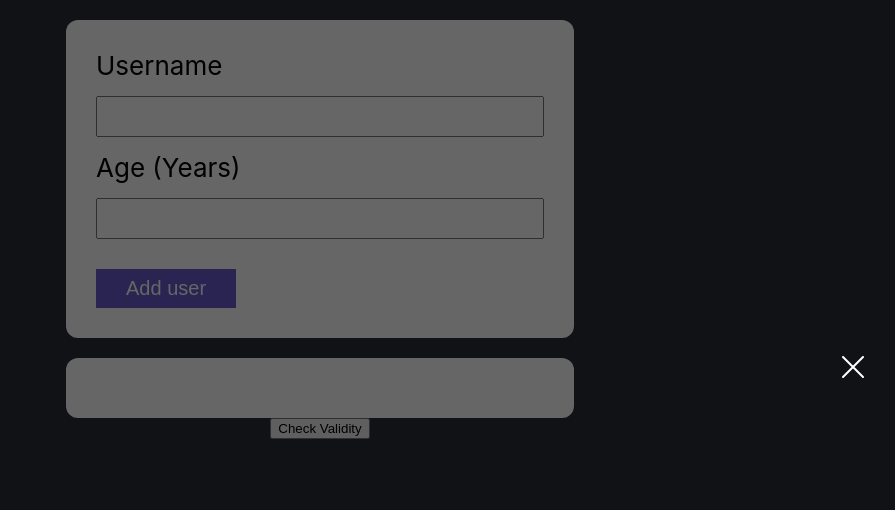
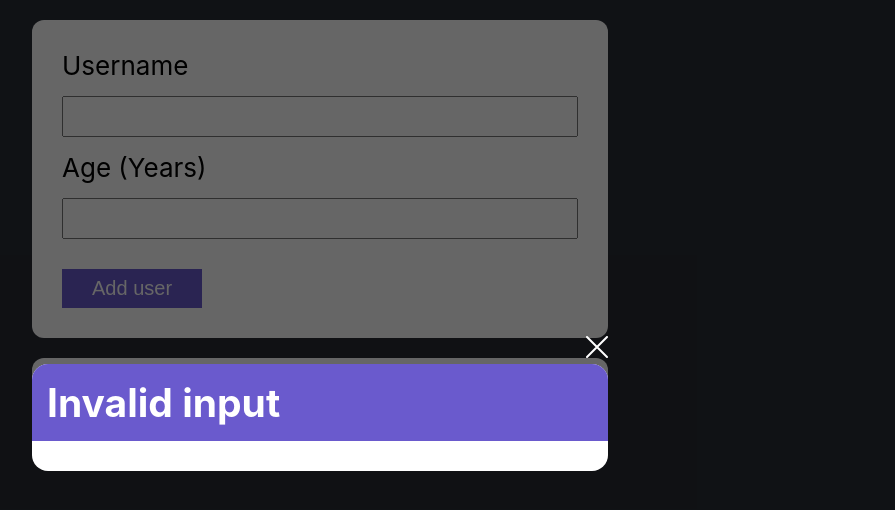
Before and after one commit to aleksandr-tomashevskyi/add-user-app, a React (Create React App) app: page / in a window 1280 px wide. Both pictures are taken after a click on the button "Check Validity". Shown: the top 510 px of the page, without its empty margins (320-1215 px from the left). Built offline with nearby package versions, Linux system fonts and the light colour scheme; the HTML template or start-up script is replaced by a standard one.

Commit message:
created new ui Card, added styles

```diff
--- a/src/App.js
+++ b/src/App.js
@@ -3,6 +3,8 @@ import './App.css';
 import FormBlock from './components/FormBlock'
 import ResultsBlock from './components/ResultsBlock'
 import PopupOverlay from './components/UI/PopupOverlay';
+import PopupWindow from './components/UI/PopupWindow';
+
 
 function App() {
   const [userData, setUserData] = useState('');
@@ -25,8 +27,9 @@ function App() {
         <FormBlock onSaveEntry = {saveEntryHandler}></FormBlock>
         <ResultsBlock addEntryData = {userData}></ResultsBlock>
         <button onClick={checkValidity}>Check Validity</button>
-        {!isValid && <PopupOverlay popupTrigger={checkValidity}/>}
-        {/* <PopupOverlay showFormTrigger={isValid}></PopupOverlay> */}
+        {!isValid && <PopupOverlay popupTrigger={checkValidity}>
+          <PopupWindow />
+          </PopupOverlay>}
       </header>
     </div>
   );
--- a/src/components/Form/Form.module.css
+++ b/src/components/Form/Form.module.css
@@ -1,7 +1,8 @@
 .form{
    display: flex;
    flex-direction: column;
-   width: 35vw;
+   width: 45vw;
+   padding: 30px;
 }
 
 .form label{
--- a/src/components/ResultsBlock.module.css
+++ b/src/components/ResultsBlock.module.css
@@ -2,5 +2,6 @@
    margin-top: 20px;
 }
 .results-block-content{
-   width: 35vw;
+   width: 45vw;
+   padding: 30px;
 }
--- a/src/components/UI/Card.module.css
+++ b/src/components/UI/Card.module.css
@@ -1,5 +1,4 @@
 .card{
-   padding: 30px;
    background-color: #FFFFFF;
    border-radius: 12px;
 }
--- /dev/null
+++ b/src/components/UI/CardTitled.js
@@ -0,0 +1,14 @@
+import styles from './CardTitled.module.css';
+
+function CardTitled(props){
+   return (
+      <div className={styles['card-titled']}>
+         <div className={styles['card-titled__title-wrapper']}>
+            <h2 className={styles['card-titled__title']}>{props.cardTitle}</h2>
+            </div>
+         <div className={styles['card-titled__content-wrapper']}>{props.children}</div>
+      </div>
+   )
+}
+
+export default CardTitled;
--- /dev/null
+++ b/src/components/UI/CardTitled.module.css
@@ -0,0 +1,21 @@
+.card-titled{
+   background-color: #FFFFFF;
+   border-radius: 16px;
+   overflow: hidden;
+}
+.card-titled__title-wrapper{
+   padding: 15px;
+   background-color: slateblue;
+   height: 20%;
+   text-align: left;
+}
+.card-titled__content-wrapper{
+   padding: 15px;
+   height: 80%;
+}
+
+.card-titled__title{
+   color: #FFFFFF;
+   padding: 0;
+   margin: 0;
+}
--- a/src/components/UI/PopupOverlay.js
+++ b/src/components/UI/PopupOverlay.js
@@ -3,7 +3,6 @@ import styles from './PopupOverlay.module.css';
 
 function PopupOverlay(props){
    function closeSequence(event){
-      console.log(event.target.getAttribute('data-item-id'))
       if(event.target.getAttribute('data-item-id') === 'popup-window__closing-ribbon'){
          props.popupTrigger();
       }
--- a/src/components/UI/PopupOverlay.module.css
+++ b/src/components/UI/PopupOverlay.module.css
@@ -11,10 +11,6 @@
    z-index: 20;
    overflow-y: auto;
 }
-.popup-window__wrapper{
-   width: 90vw;
-   perspective: 1000px;
-}
 .popup-window__closing-ribbon{
    display: flex;
    justify-content: flex-end;
@@ -27,50 +23,11 @@
 .popup-window__closing-icon:hover.popup-window__closing-icon-inner{
    stroke: #D5D5D5;
 }
-.popup-window__body{
-   border-radius: 12px;
-   background-color: #FFFFFF;
-   transform: rotateX(180deg) scale(0);
-   transform-style: preserve-3d;
-   opacity: 0;
-   transition: all ease-in 0.5s;
-   position: relative;
-   height: 100%;
-   padding: 3%;
-}
-.popup-window__content{
-   -webkit-backface-visibility: hidden; /* Safari */
-   backface-visibility: hidden;
-}
 
 .popup-window__closing-icon-inner{
    stroke: #FFFFFF;
 }
-.popup-window__body--active{
-   transform: rotateX(0deg) scale(1);
-   opacity: 1;
-}
+
 .popup-window__content--diactivated{
    display: none;
 }
-
-@media(min-width: 768px){
-   .popup-window__wrapper{
-      width: 80vw;
-   }
-}
-@media(min-width: 1024px){
-   .popup-window__wrapper{
-      width: 85vw;
-   }
-}
-@media(min-width: 1366px){
-   .popup-window__wrapper{
-      width: 80vw;
-   }
-}
-@media(min-width: 1640){
-      .popup-window__wrapper{
-      width: 65vw;
-   }
-}
--- a/src/components/UI/PopupWindow.js
+++ b/src/components/UI/PopupWindow.js
@@ -0,0 +1,14 @@
+import CardTitled from './CardTitled';
+import styles from './PopupWindow.module.css';
+
+function PopupWindow(){
+   return(
+      <div className={styles['popup-window']}>
+      <CardTitled cardTitle='Invalid input'>
+
+</CardTitled>
+      </div>
+   )
+}
+
+export default PopupWindow;
--- a/src/components/UI/PopupWindow.module.css
+++ b/src/components/UI/PopupWindow.module.css
@@ -0,0 +1,3 @@
+.popup-window{
+   width: 45vw;
+}
--- a/src/index.css
+++ b/src/index.css
@@ -1,3 +1,6 @@
+*, *::before, *::after{
+  box-sizing: border-box;
+}
 body {
   margin: 0;
   font-family: -apple-system, BlinkMacSystemFont, 'Segoe UI', 'Roboto', 'Oxygen',
```
